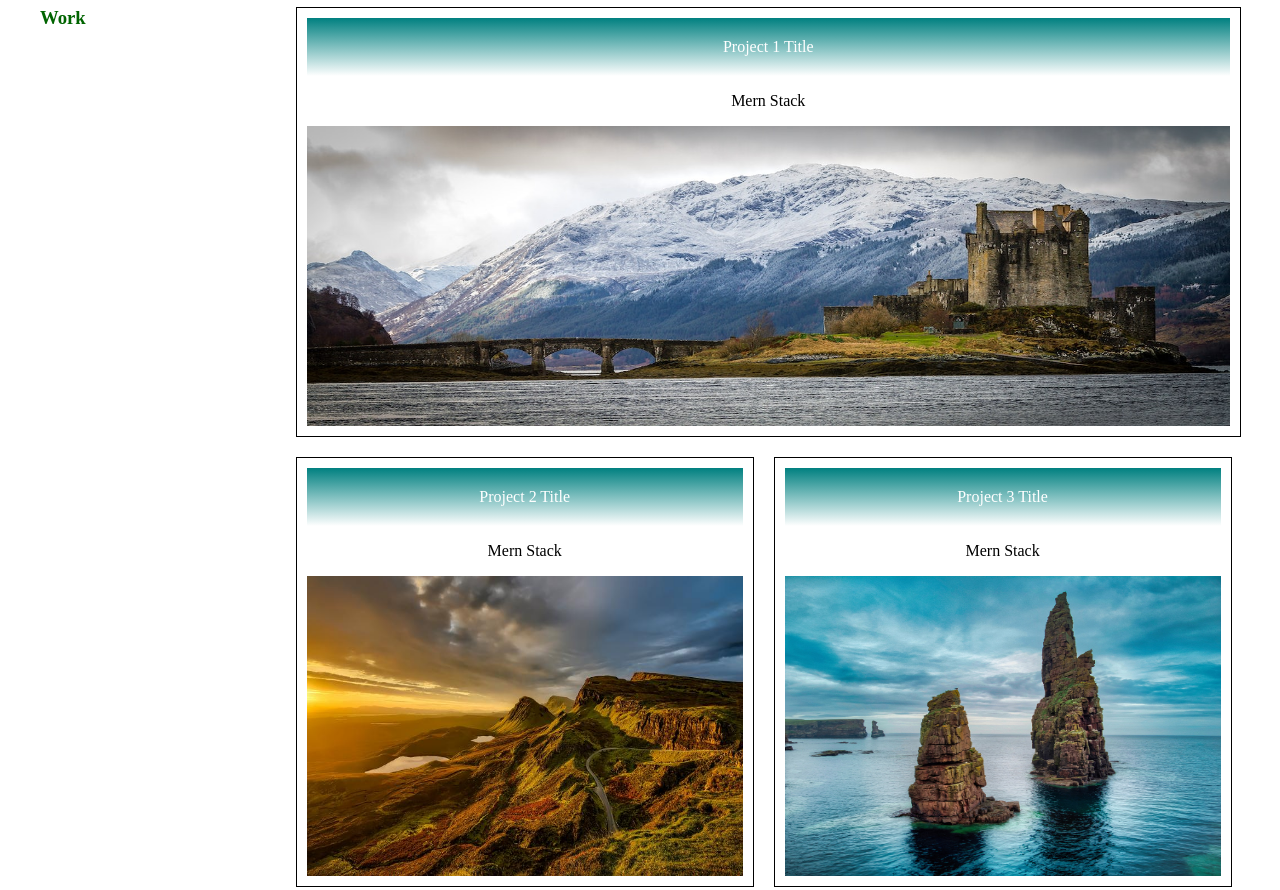
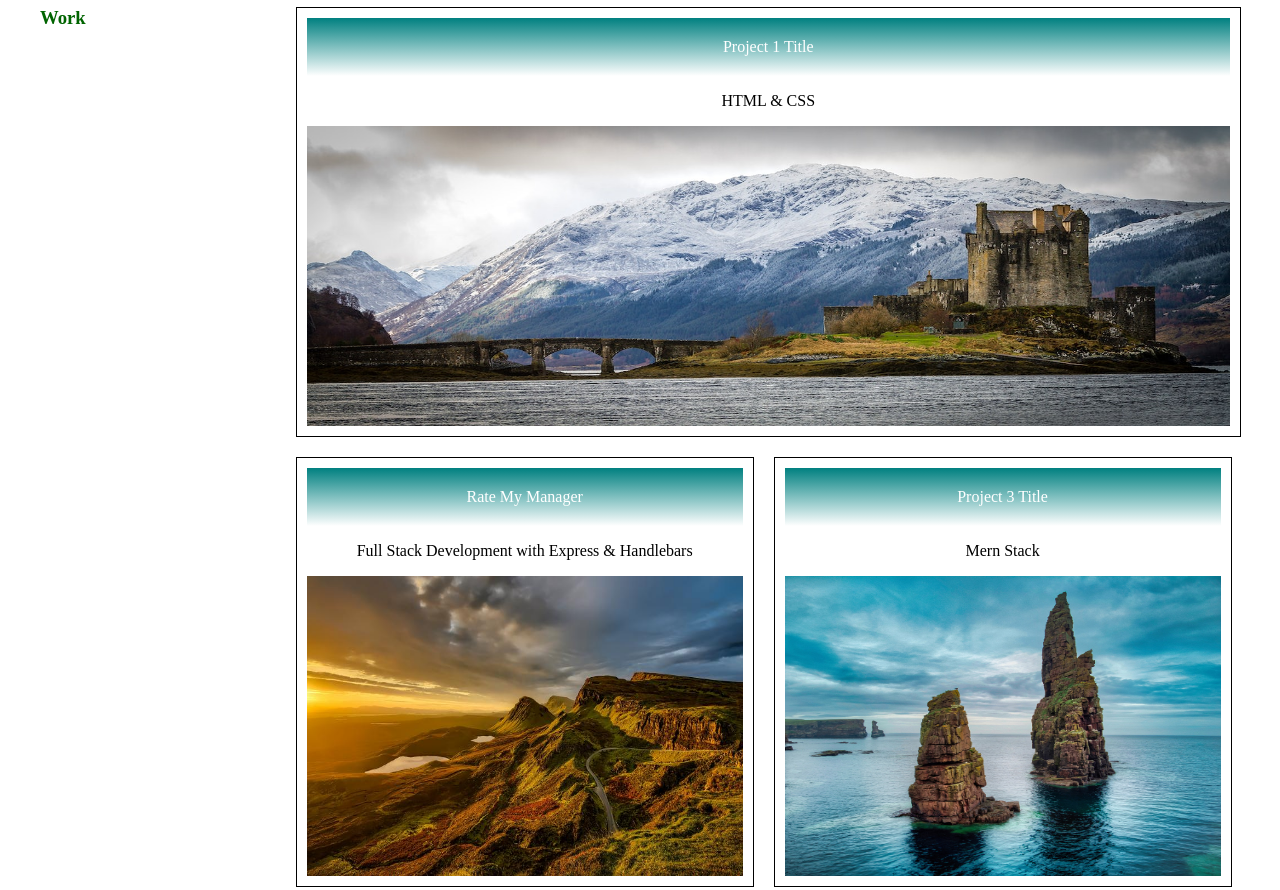
Before and after one commit to watsona22/02-Challenge-2, a plain HTML site: page index.html in a window 1280 px wide. Shown: the part 766-1656 px from the top of the page. Drawn offline with Linux system fonts and the light colour scheme.

Commit message:
added project 2 deployment link

```diff
--- a/index.html
+++ b/index.html
@@ -56,17 +56,18 @@
             <!--created class to set customize traits of project 1-->
             <section class="card-1">
                 <header>Project 1 Title</header>
-                <p>Mern Stack</p>
+                <p>HTML & CSS</p>
 
-                        <a href="https://watsona22.github.io/02-Challenge_Amber-Watson/"><img src="./assets/images/project photo 2.jpg" alt="image 1"></a>
+                <a href="https://watsona22.github.io/02-Challenge_Amber-Watson/"><img
+                        src="./assets/images/project photo 2.jpg" alt="image 1"></a>
 
 
             </section>
             <section class="card">
-                <header>Project 2 Title</header>
-                <p>Mern Stack</p>
-
-                        <img src="./assets/images/project photo 1.jpg" alt="image 2" />
+                <header>Rate My Manager</header>
+                <p>Full Stack Development with Express & Handlebars</p>
+                <a href="https://rate-my-manager22-e94af912c6ea.herokuapp.com/">
+                    <img src="./assets/images/project photo 1.jpg" alt="image 2" /></a>
 
             </section>
             <section class="card">
```
Lines whose indentation alone changed are shown as unchanged.
